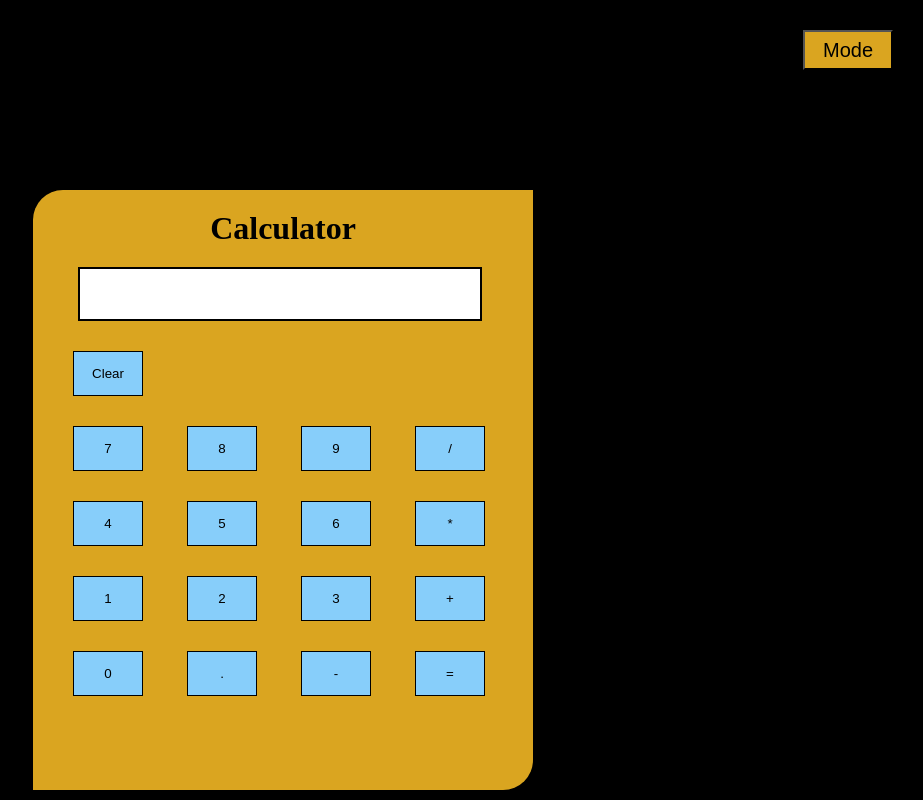
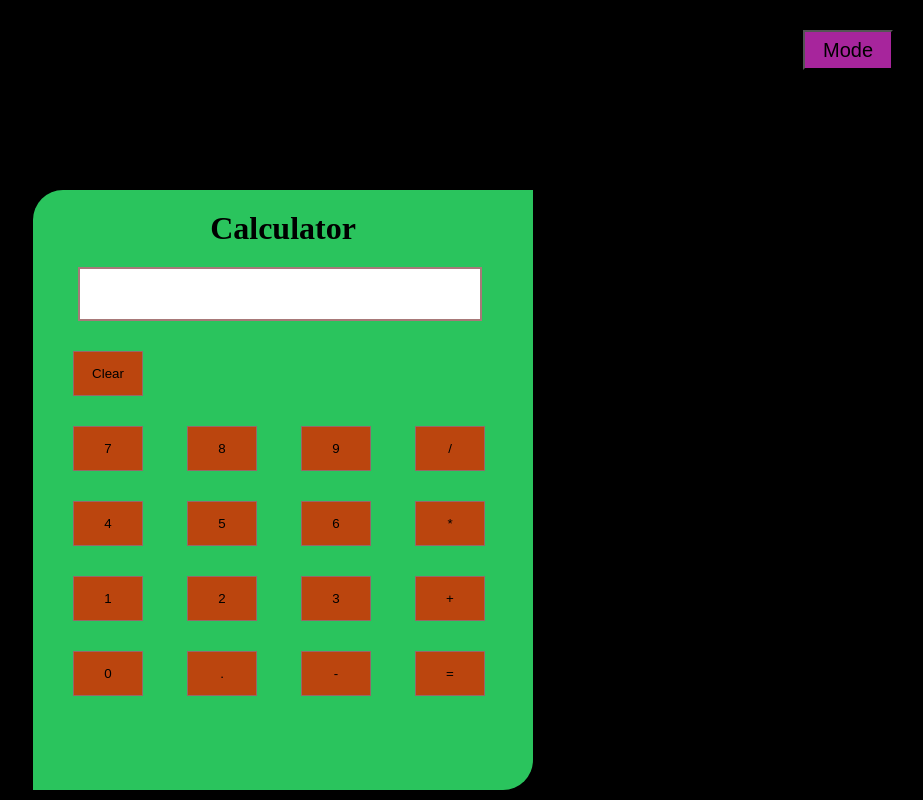
Before and after one commit to Vishnu-11124/Calculator, a plain HTML site: page index.html in a window 1280 px wide. Shown: the whole page, without its empty margins (357-1280 px from the left). Drawn offline with Linux system fonts and the light colour scheme.

Commit message:
new files added

```diff
--- a/style.css
+++ b/style.css
@@ -18,7 +18,7 @@ header{
     margin-right: 30px;
     margin: 2px solid black;
     font-size: 20px;
-    background: goldenrod;
+    background: rgb(167, 37, 156);
 }
 .main-content
 {
@@ -37,7 +37,7 @@ header{
 {
     width: 500px;
     height: 600px;
-    background: goldenrod;
+    background: rgb(42, 196, 93);
     border-radius: 30px 0;
 }
 
@@ -47,7 +47,7 @@ header{
     width: 400px;
     margin:20px 0 0 45px;
     pointer-events: none;
-    border: 2px solid black;
+    border: 2px solid rgb(168, 121, 121);
     font-size: 28px;
 }
 .btn
@@ -55,7 +55,7 @@ header{
     width: 70px;
     height: 45px;
     margin: 30px 0 0 40px;
-    background:lightskyblue;
-    border: 1px solid black;
+    background:rgb(187, 69, 14);
+    border: 1px solid rgb(150, 104, 104);
 
 }
```
Also changed, not shown: Docs/Demo.png (added), 2 other files.
